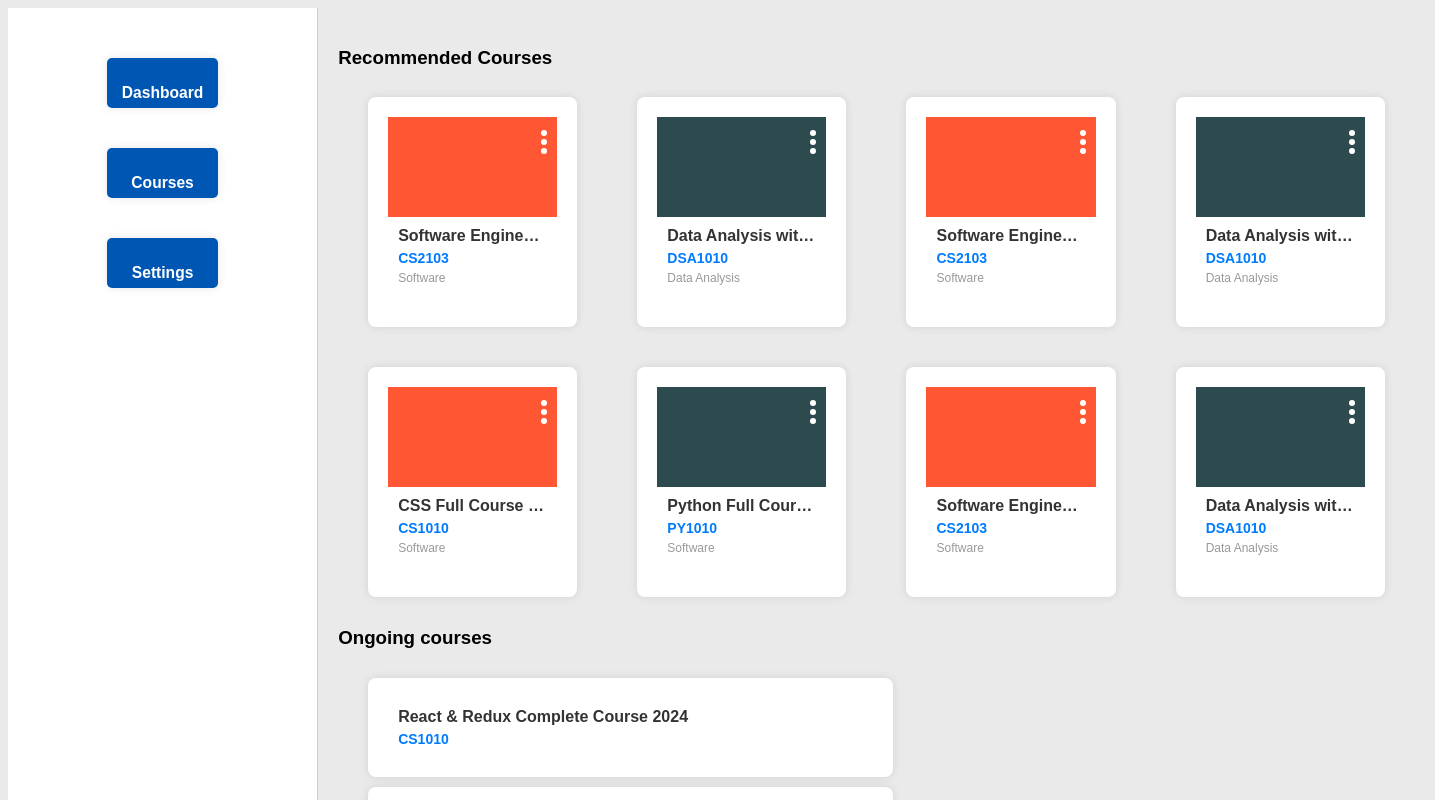
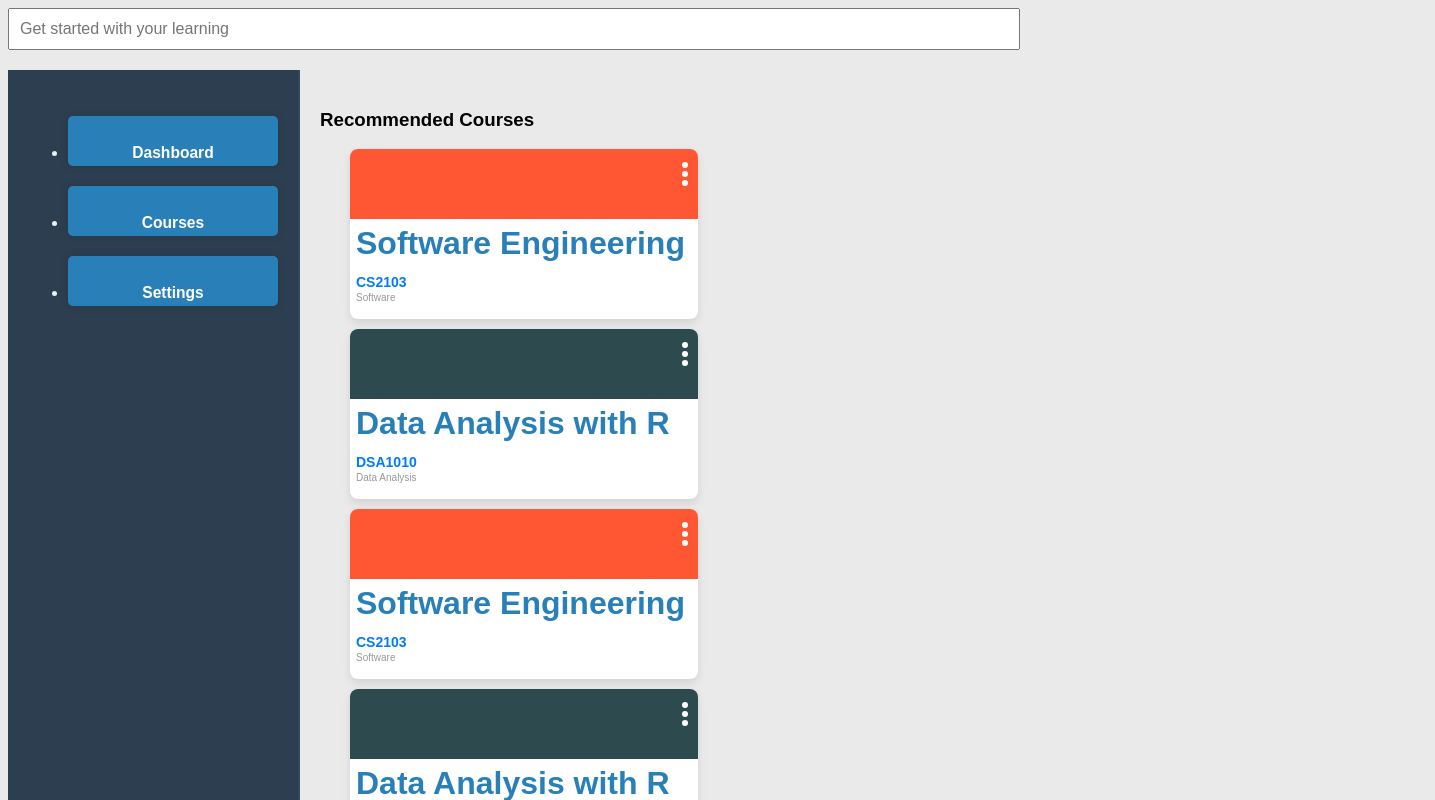
Before and after one commit to BuffWuff1712/FourGetAlready, a React (Vite) app in the folder frontend/: page / in a window 1280 px wide. Shown: the top 800 px of the page, 1435 px wide, since content can reach past the window. Built offline with nearby package versions, Linux system fonts and the light colour scheme.

Commit message:
Add text box

```diff
--- a/frontend/src/App.tsx
+++ b/frontend/src/App.tsx
@@ -10,10 +10,20 @@ const App: React.FC = () => {
     <div className="app">
           <Router>
             <div className="main-content">
+              {/* Long text box for the prompt */}
+              <input
+                type="text"
+                placeholder="Get started with your learning"
+                style={{
+                  width: '100%',
+                  padding: '10px',
+                  fontSize: '16px',
+                  marginBottom: '20px'
+                }}
+              />
               <Routes>
                 {/* Route for the Dashboard, which contains the Placards */}
-            <Route path="/" element={<Homepage/>} />
-
+                <Route path="/" element={<Homepage />} />
                 <Route path="coursepage" element={<Coursepage />} />
               </Routes>
             </div>
--- a/frontend/src/assets/styles/CourseDetails.css
+++ b/frontend/src/assets/styles/CourseDetails.css
@@ -1,106 +1,96 @@
-/* src/App.css */
-html, body, #root {
-  height: 100%;
-  background-color: #eaeaea; /* Light gray background for contrast */
-}
+.sidebar, .course-details {
+   display: flex; /* Enables flexbox layout */
+   height: 100vh;
+ }
 
-.app {
-  display: flex;
-  font-family: Arial, sans-serif;
-  height: 100vh; /* Set full height */
-}
+ .course-details {
+   padding: 20px;
+   padding-top: 80px; /* Adjusted padding for spacing below the button */
+   width: calc(100% - 250px); /* Exclude sidebar width */
+   background-color: #ecf0f1;
+   box-shadow: 0 2px 10px rgba(0, 0, 0, 0.1);
+   overflow-y: auto;
+   margin-left: 20px;
+   border-radius: 5px;
+ }
 
-.sidebar {
-  width: 250px; /* Set a fixed width for the sidebar */
-  background-color: #007bff; /* Bootstrap primary color */
-  color: white; /* Text color */
-  padding: 20px;
-  border-right: 1px solid #ccc;
-  flex-shrink: 0; /* Prevent sidebar from shrinking */
-  display: flex;
-  flex-direction: column; /* Stack children vertically */
-  justify-content: center; /* Center children vertically */
-  align-items: center; /* Center children horizontally */
-}
+ .details-section {
+   width: 100%;
+   background-color: white;
+   padding: 20px;
+   border-radius: 8px;
+   box-shadow: 0 1px 5px rgba(0, 0, 0, 0.2);
+   margin-bottom: 20px;
+ }
 
-.sidebar h2 {
-  margin-bottom: 20px; /* Add space below the heading */
-}
+ .course-title {
+   font-size: 2rem;
+   color: #2980b9;
+   margin-bottom: 10px;
+ }
 
-.sidebar button {
-  margin: 10px 0; /* Add vertical space between buttons */
-  padding: 10px 15px; /* Add some padding for buttons */
-  background-color: #0056b3; /* Darker shade for buttons */
-  color: white; /* Button text color */
-  border: none; /* Remove default border */
-  border-radius: 5px; /* Rounded corners for buttons */
-  cursor: pointer; /* Change cursor to pointer on hover */
-  transition: background-color 0.3s; /* Smooth transition for hover effect */
-}
+ .course-info, .course-description {
+   color: #555;
+ }
 
-.sidebar button:hover {
-  background-color: #004494; /* Change button color on hover */
-}
+ .resource-link {
+   color: #2980b9;
+   text-decoration: none;
+   font-weight: bold;
+ }
 
-textarea {
-  width: 100%;
-  padding: 10px;
-  margin-top: 5px;
-  border: 1px solid #ccc;
-  border-radius: 5px;
-  resize: vertical;
-}
+ .resource-link:hover {
+   text-decoration: underline;
+ }
 
-.app {
-  display: flex;
-}
+ .main-menu-button {
+   position: fixed;
+   top: 20px;
+   right: 20px;
+   background-color: #27ae60;
+   color: white;
+   border: none;
+   border-radius: 5px;
+   padding: 12px 15px;
+   cursor: pointer;
+   font-size: 1rem;
+   transition: background-color 0.3s;
+ }
 
-.sidebar {
-  width: 20%;
-  background-color: #fff;
-  padding: 20px;
-  height: 150vh;
-}
+ .main-menu-button:hover {
+   background-color: #2ecc71; /* Menu button hover color */
+ }
 
-.sidebar ul {
-  list-style: none;
-  padding: 0;
-}
+ .syllabus-table {
+   width: 100%;
+   border-collapse: collapse;
+   margin-top: 20px;
+ }
 
-.sidebar ul li {
-  margin: 20px 0;
-}
+ .syllabus-table th, .syllabus-table td {
+   border: 1px solid #ddd;
+   padding: 12px;
+   text-align: left;
+ }
 
-.dashboard {
-  width: 80%;
-  padding: 20px;
-}
+ .syllabus-table th {
+   background-color: #2980b9;
+   color: white;
+ }
 
-.placards {
-  display: flex;
-  justify-content: space-between;
-  margin-bottom: 20px;
-}
+ .syllabus-table tr:nth-child(even) {
+   background-color: #f4f4f9;
+ }
 
-.placard {
-  width: 45%;
-  background-color: #fff;
-  padding: 20px;
-  border-radius: 8px;
-  box-shadow: 0 0 10px rgba(0, 0, 0, 0.1);
-}
+ .syllabus-table tr:hover {
+   background-color: #e0e0e0;
+ }
 
-.student-list table {
-  width: 100%;
-  border-collapse: collapse;
-}
+ .syllabus-table td a {
+   color: #2980b9;
+   text-decoration: none;
+ }
 
-.student-list th, .student-list td {
-  border: 1px solid #ddd;
-  padding: 8px;
-  text-align: left;
-}
-
-.student-list th {
-  background-color: #f2f2f2;
-}
+ .syllabus-table td a:hover {
+   text-decoration: underline;
+ }
--- a/frontend/src/assets/styles/DescriptionContainer.css
+++ b/frontend/src/assets/styles/DescriptionContainer.css
@@ -1,5 +1,5 @@
 .placard {
-    width: 93%;
+    width: 53%;
     margin-inline: 30px;
     margin-top: 10px;
     margin-bottom: 10px;
@@ -12,20 +12,20 @@
 
   .placard-header {
     background-color: #2d4b4e; /* Dark greenish background for the header */
-    height: 100px;
+    height: 70px;
     position: relative;
   }
 
   .placard-content {
-    padding: 10px;
+    padding: 6px;
   }
 
   .course-title {
-    font-size: 16px;
+    font-size: 14px;
     font-weight: bold;
     color: #333;
     margin: 0;
-    padding-bottom: 5px;
+    padding-bottom: 2px;
     white-space: nowrap;
     overflow: hidden;
     text-overflow: ellipsis;
@@ -38,7 +38,7 @@
   }
 
   .course-category {
-    font-size: 12px;
+    font-size: 10px;
     color: #999;
-    margin-top: 5px;
+    margin-top: 2px;
   }
--- a/frontend/src/assets/styles/Placard.css
+++ b/frontend/src/assets/styles/Placard.css
@@ -6,7 +6,7 @@
     background-color: white;
     overflow: hidden;
     font-family: 'Arial', sans-serif;
-  }
+    }
 
   .placard-header {
     background-color: #2d4b4e; /* Dark greenish background for the header */
--- a/frontend/src/assets/styles/Sidebar.css
+++ b/frontend/src/assets/styles/Sidebar.css
@@ -1,21 +1,31 @@
 .sidebar {
-    width: 20%; /* Fixed width for the sidebar */
-    background-color: #ffffff; /* Sidebar background color */
-    color: white; /* Text color */
-    border-right: 1px solid #ccc;
-    display: flex; /* Flexbox for alignment */
-    flex-direction: column; /* Ensure items are stacked vertically */
-    align-items: stretch; /* Ensure full width of sidebar */
-    padding-top: 10px; /* Optional: some padding to the top */
-  }
+  width: 250px;
+  background-color: #2c3e50; /* Darker sidebar */
+  color: #ecf0f1; /* Lighter text color */
+  padding: 20px;
+  border-right: 2px solid #34495e; /* Solid border */
+  display: flex;
+  flex-direction: column;
+  flex-shrink: 0;
+}
 
-  .sidebar ul {
-    list-style: none; /* Remove default list styling */
-    padding: 0; /* Remove default padding */
-    margin: 0; /* Remove default margin */
-    flex-grow: 1; /* Allow the list to grow and fill the available space */
-  }
+.sidebar h2 {
+  margin-bottom: 20px;
+  font-size: 1.8rem;
+  text-align: center;
+}
 
-  .sidebar li {
-    margin-bottom: 10px; /* Add spacing between each tab */
-  }
+.sidebar button {
+  margin: 10px 0;
+  padding: 12px 15px;
+  background-color: #2980b9;
+  color: white;
+  border: none;
+  border-radius: 5px;
+  cursor: pointer;
+  transition: background-color 0.3s;
+}
+
+.sidebar button:hover {
+  background-color: #3498db;
+}
--- a/frontend/src/components/course_page/CourseDetails.tsx
+++ b/frontend/src/components/course_page/CourseDetails.tsx
@@ -1,17 +1,18 @@
-// src/components/CourseDetails.tsx
 import React from 'react';
 import '../../assets/styles/CourseDetails.css'
 
+// Define the interface for component props
 interface CourseDetailsProps {
-  content: string; // New prop to determine what content to display
+  content: string;
 }
 
+// Define the CourseDetails component
 const CourseDetails: React.FC<CourseDetailsProps> = ({ content }) => {
+  // Define course details object
   const courseDetails = {
     overview: {
       title: "Introduction to TypeScript",
-      description: "This course covers the fundamentals of TypeScript, a typed superset of JavaScript that compiles to plain JavaScript." +
-      " You will learn about its features, best practices, and how to integrate it into your workflow.",
+      description: "This course covers the fundamentals of TypeScript, a typed superset of JavaScript that compiles to plain JavaScript. You will learn about its features, best practices, and how to integrate it into your workflow.",
       instructor: "John Doe",
       duration: "4 weeks"
     },
--- a/frontend/src/components/course_page/Sidebar.tsx
+++ b/frontend/src/components/course_page/Sidebar.tsx
@@ -1,8 +1,7 @@
-// src/components/Sidebar.tsx
 import React from 'react';
 
 interface SidebarProps {
-  onSelect: (content: string) => void; // Function to change content in the main area
+  onSelect: (content: string) => void;
 }
 
 const Sidebar: React.FC<SidebarProps> = ({ onSelect }) => {
```
Also changed, not shown: frontend/src/App.css (line endings or trailing spaces). Lines whose indentation alone changed are shown as unchanged.
